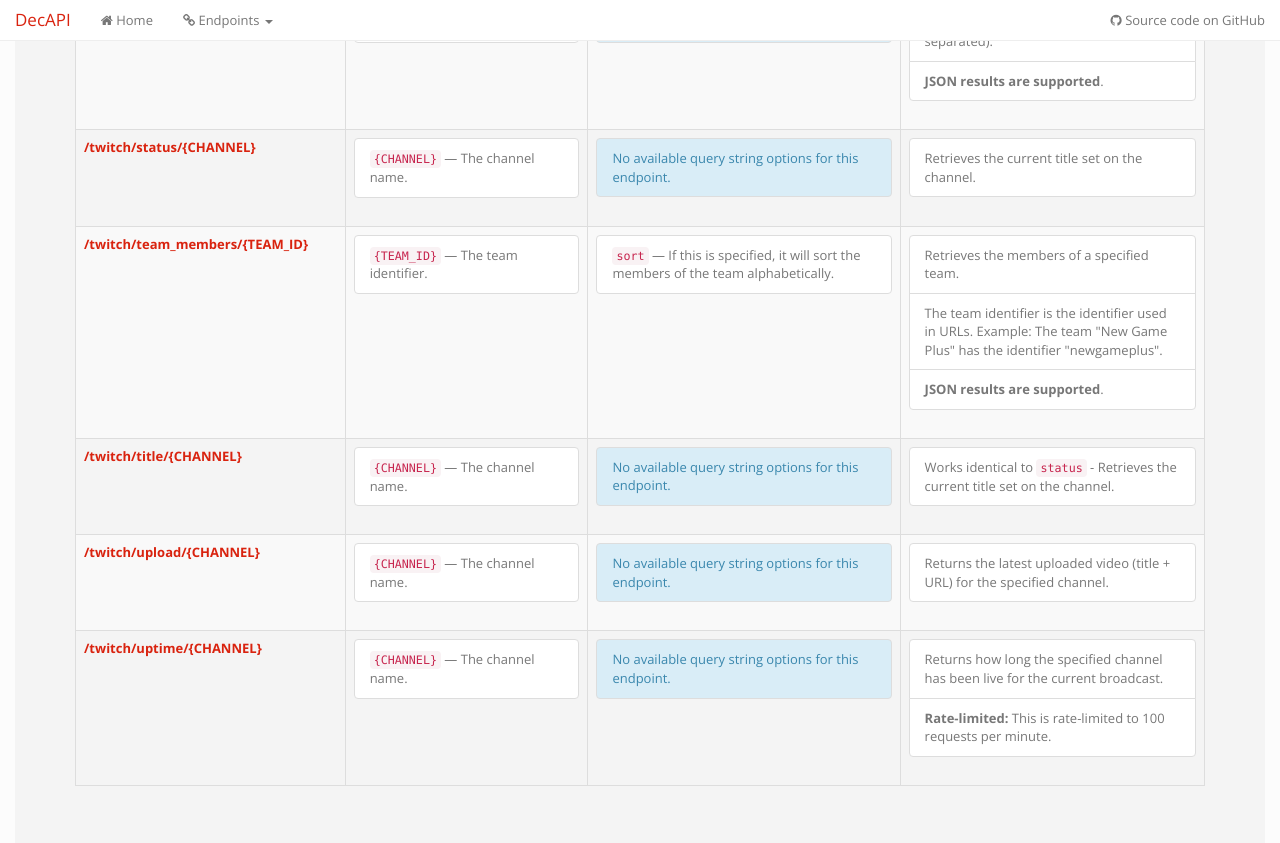
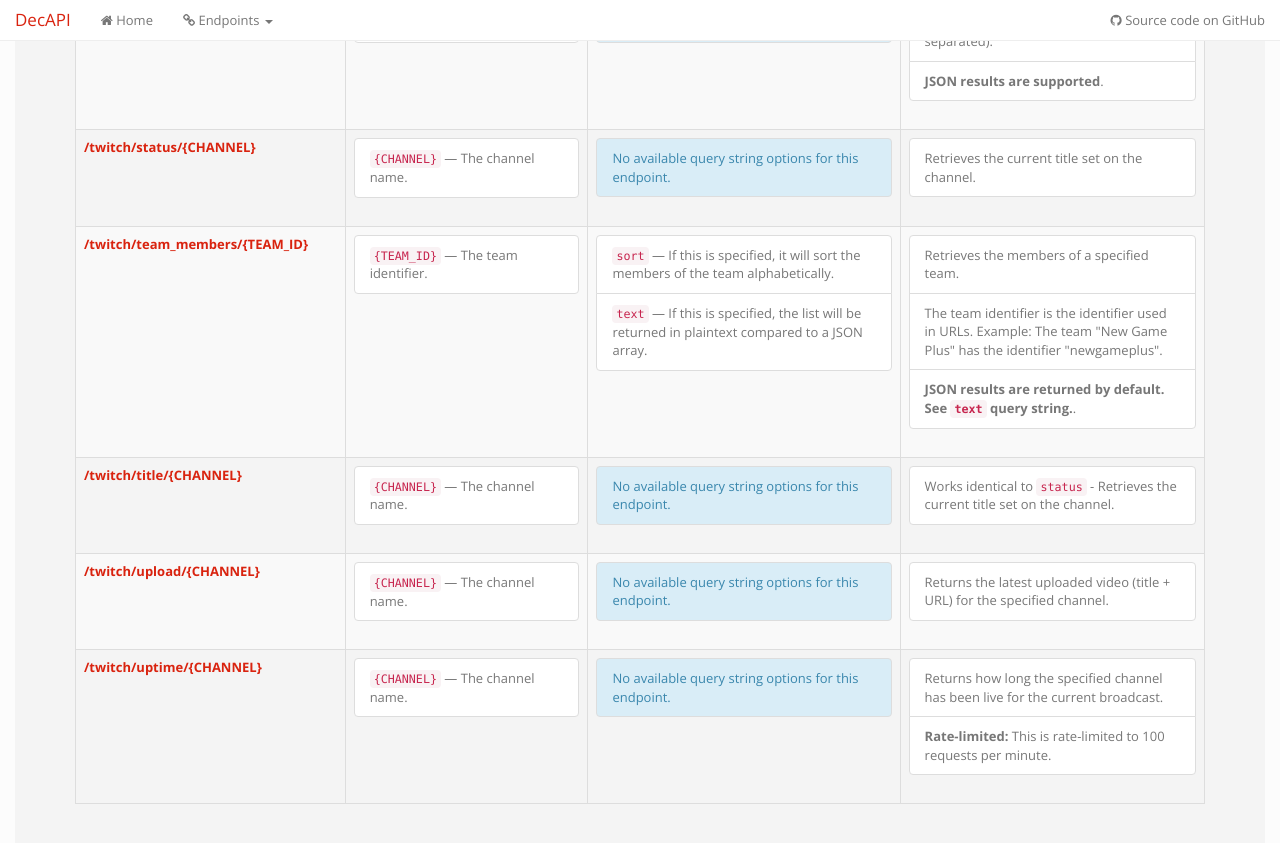
Before and after one commit to Decicus/DecAPI, a Jekyll site: the page built from docs/pages/twitch.html, in a window 1280 px wide and 900 px high, scrolled down 2010 px. Shown: the top 843 px of the window. Built offline with Jekyll 4.4.1, drawn with Linux system fonts in a browser that asks for light colours.

Commit message:
Update /twitch/team_members

```diff
--- a/docs/_data/endpoints/twitch.yaml
+++ b/docs/_data/endpoints/twitch.yaml
@@ -104,10 +104,12 @@ endpoints:
       qs:
         - name: "sort"
           description: 'If this is specified, it will sort the members of the team alphabetically.'
+        - name: "text"
+          description: 'If this is specified, the list will be returned in plaintext compared to a JSON array.'
       notes:
         - 'Retrieves the members of a specified team.'
         - 'The team identifier is the identifier used in URLs. Example: The team "New Game Plus" has the identifier "newgameplus".'
-        - '<strong>JSON results are supported</strong>.'
+        - '<strong>JSON results are returned by default. See <code>text</code> query string.</strong>.'
     - route: "title/{CHANNEL}"
       parameters:
         - name: "{CHANNEL}"
```
Also changed, not shown: 1 other file.
